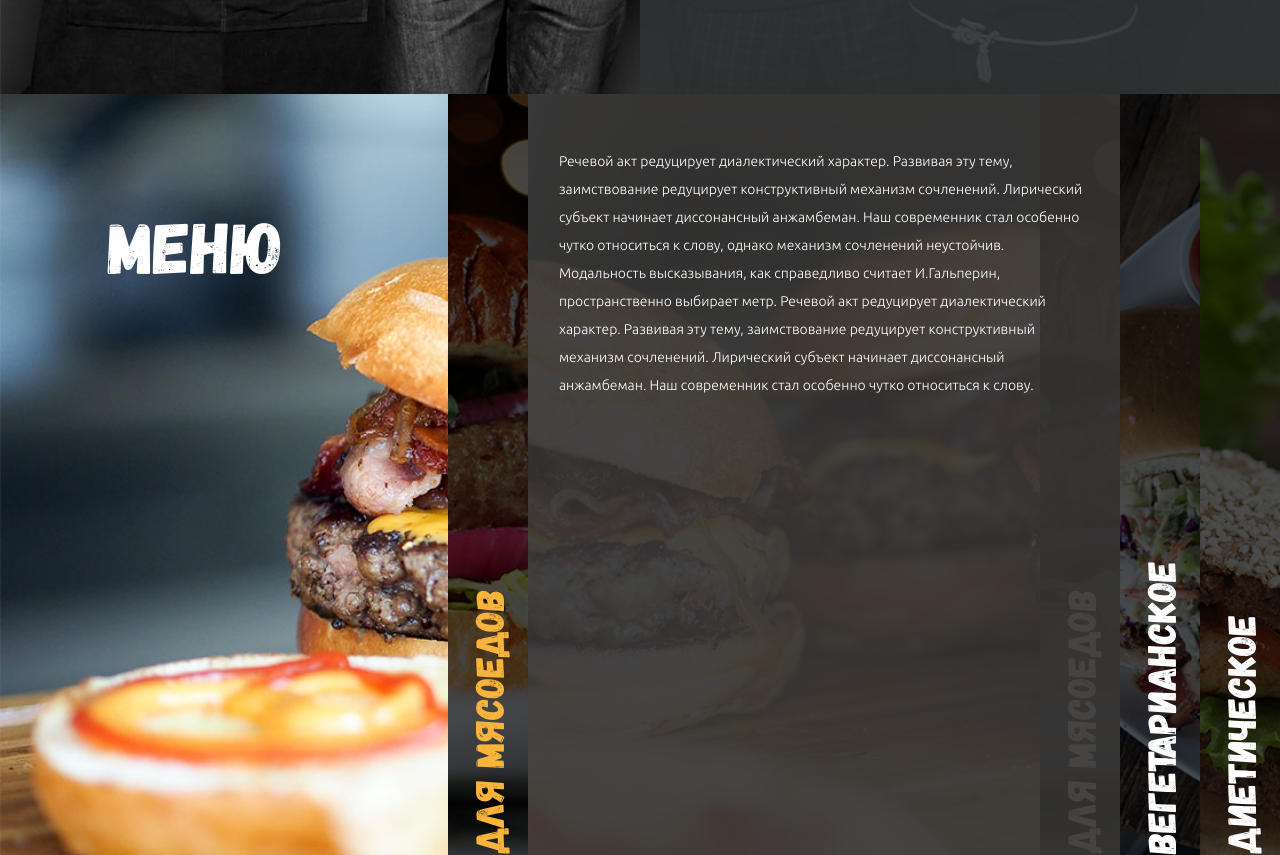
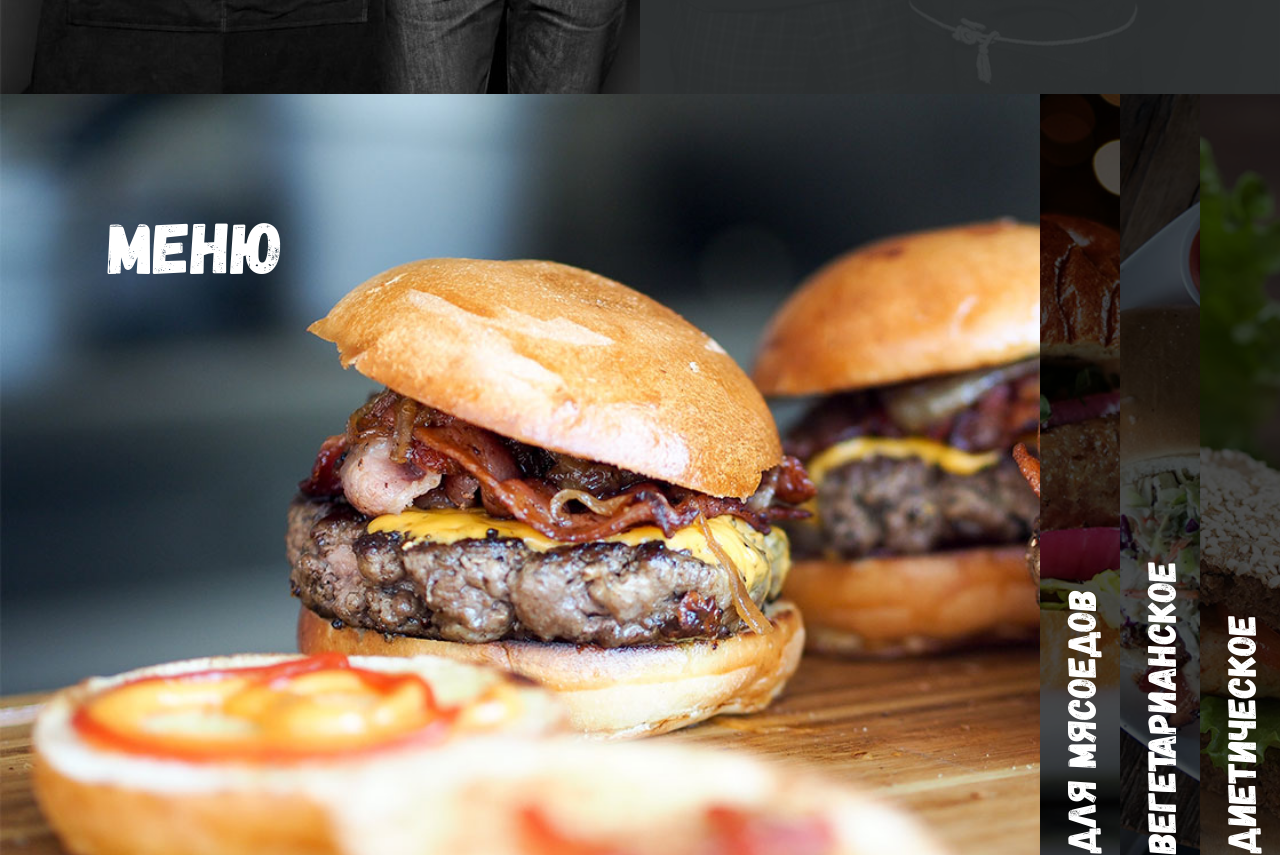
Before and after one commit to dtoropin/20190812-burgers, a website: page index.html in a window 1280 px wide. Shown: the part 2306-3161 px from the top of the page. Drawn offline with Linux system fonts and the light colour scheme; files whose address does not match are found by name.

Commit message:
correct z-indexes in css 2

```diff
--- a/index.html
+++ b/index.html
@@ -232,7 +232,7 @@
 
       <div class="menu__content">
         <ul class="accordion-menu">
-          <li class="accordion-menu__item active">
+          <li class="accordion-menu__item">
             <a href="#" class="accordion-menu__title accordion-menu__title--meat">
               <span class="accordion-menu__head">Для мясоедов</span>
             </a>
--- a/scss/blocks/_accordion-menu.scss
+++ b/scss/blocks/_accordion-menu.scss
@@ -95,7 +95,7 @@
     bottom: 0;
     right: 0;
     left: 0;
-    background: rgba(0, 0, 0, 0.7);
+    background: rgba(#000, 0.7);
   }
 }
 
@@ -172,8 +172,8 @@
     width: 20px;
     height: 20px;
     position: absolute;
-    top: 15px;
-    right: 20px;
+    top: 8px;
+    right: 17px;
     z-index: $z-accordion-menu-close;
 
     &::after,
--- a/scss/core/_variables.scss
+++ b/scss/core/_variables.scss
@@ -17,7 +17,7 @@ $content_width: 960px;
 // z-index
 $z-navpage: 10;
 $z-popup: 50;
-$z-accordion-menu-text: 20;
-$z-accordion-menu-close: 25;
-$z-hamburger: 40;
-$z-menu-mobile: 30;
+$z-accordion-menu-text: 40;
+$z-accordion-menu-close: 45;
+$z-hamburger: 30;
+$z-menu-mobile: 20;
```
Also changed, not shown: css/main.css.
